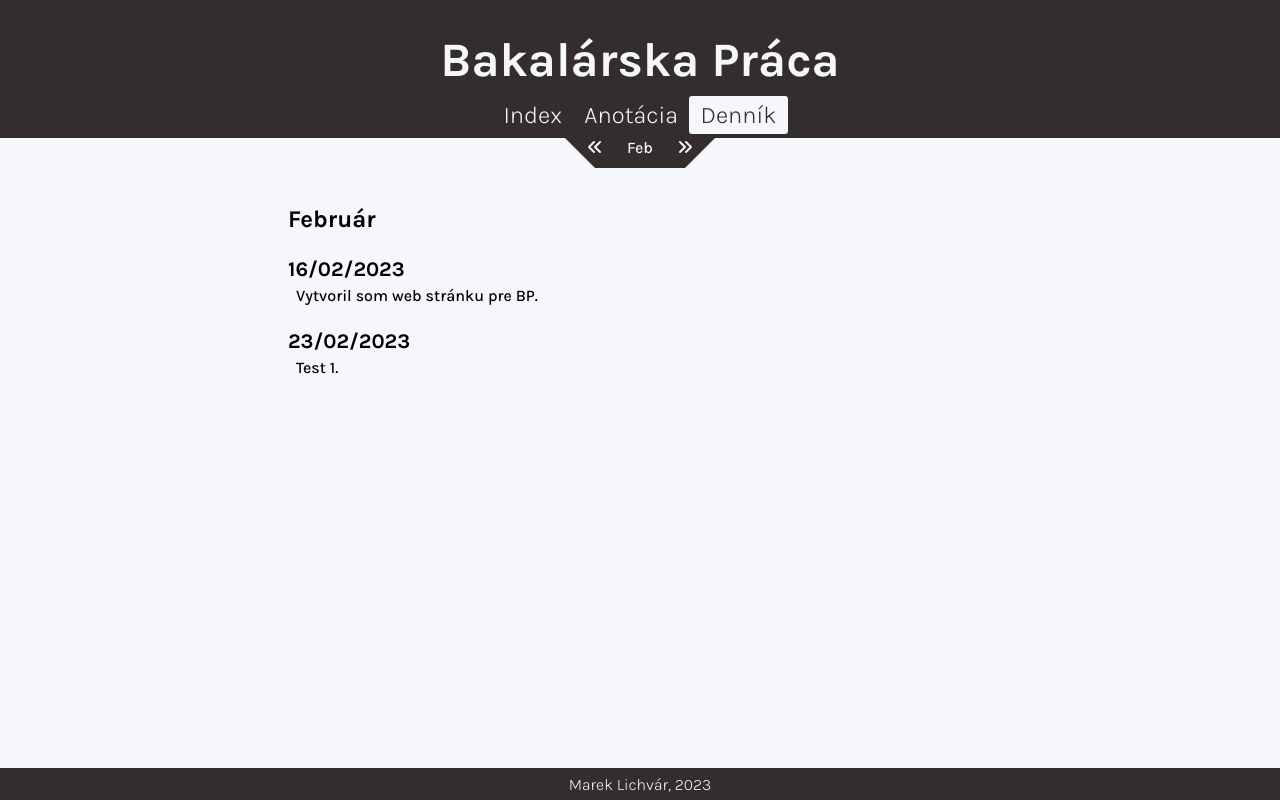
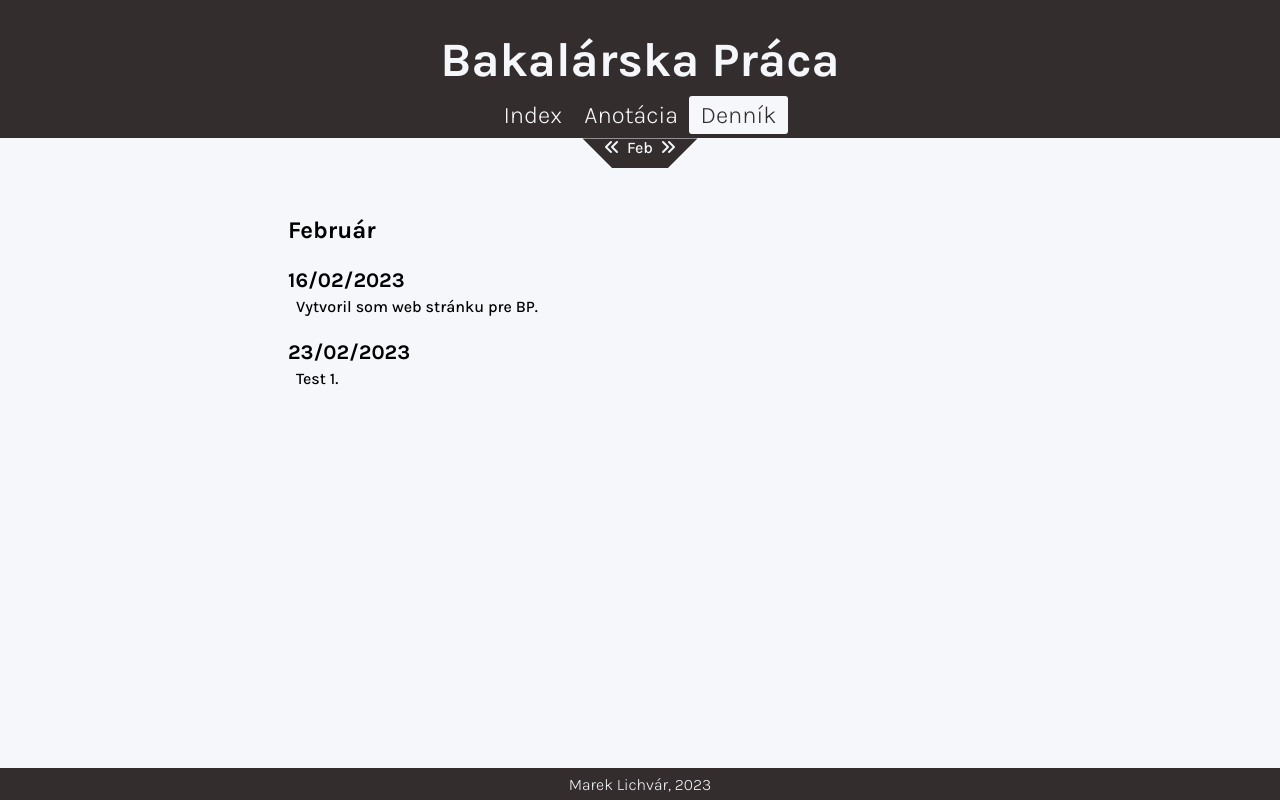
Before and after one commit to sinthoras50/bachelors_app, a React (Create React App) app: page /diary in a window 1280 px wide. Built offline with nearby package versions, Linux system fonts and the light colour scheme.

Commit message:
Improved diary controls

```diff
--- a/package.json
+++ b/package.json
@@ -12,6 +12,7 @@
     "react-dom": "^18.2.0",
     "react-router-dom": "^6.8.1",
     "react-scripts": "5.0.1",
+    "react-use-dimensions": "^1.2.1",
     "sass": "^1.58.1",
     "web-vitals": "^2.1.4"
   },
--- a/src/components/diary/Diary.js
+++ b/src/components/diary/Diary.js
@@ -47,7 +47,7 @@ export default function Diary() {
         animate={{ opacity: '100%' }}
         exit={{ opacity: '0%' }}
       >
-        Zatiaľ žiaden záznam.
+        Žiaden záznam.
       </motion.p>
     );
   }
@@ -56,7 +56,7 @@ export default function Diary() {
     <>
       <motion.div
         initial={{ opacity: '0%' }}
-        animate={{ opacity: '100%' }}
+        animate={{ opacity: '100%', transition: { delay: 0.3 } }}
         exit={{ opacity: '0%', transition: { duration: 0.2 } }}
       >
         <MonthSelector
--- a/src/components/diary/MonthSelector.js
+++ b/src/components/diary/MonthSelector.js
@@ -1,32 +1,136 @@
 import styles from './MonthSelector.module.scss';
+import { motion, useCycle } from 'framer-motion';
+import { useRef, useEffect, useState } from 'react';
+
+const variants = {
+  none: {
+    opacity: 0,
+    clipPath: `polygon(50% 0, 50% 0, 50% 0, 50% 0)`,
+    transition: {
+      duration: 0.01,
+    },
+  },
+  open: (dimens) => ({
+    clipPath: `polygon(${dimens.x}px 0px, ${dimens.x + dimens.width}px 0px, ${
+      dimens.x + dimens.width - 30
+    }px ${dimens.height}px, ${dimens.x + 30}px ${dimens.height}px)`,
+    opacity: 1,
+    transition: {
+      type: 'spring',
+      duration: 0.3,
+    },
+  }),
+
+  closed: (dimens) => ({
+    clipPath: `polygon(${dimens.x}px 0px, ${dimens.x + dimens.width}px 0px, ${
+      dimens.x + dimens.width - 30
+    }px ${dimens.height}px, ${dimens.x + 30}px ${dimens.height}px)`,
+    opacity: 1,
+    transition: {
+      type: 'spring',
+      duration: 0.3,
+    },
+  }),
+};
 
 export default function MonthSelector({ month, setMonth, months }) {
+  const [isOpen, toggleOpen] = useCycle(false, true);
+  const containerRef = useRef(null);
+  const [{ x, y, width, height }, setBoundingRect] = useState({
+    x: 1000,
+    y: 1000,
+    width: 1000,
+    height: 1000,
+  });
+  const dimens = { x, y, width, height };
+
+  console.log(
+    `polygon(${dimens.x}px 0px, ${dimens.x + dimens.width}px 0px, ${
+      dimens.x + dimens.width - 30
+    }px ${dimens.height}px, ${dimens.x + 30}px ${dimens.height}px)`
+  );
 
   function handleClickLeft() {
     let idx = month;
-    idx = idx-1 < 0 ? months.length-1 : idx-1;
+    idx = idx - 1 < 0 ? months.length - 1 : idx - 1;
 
     setMonth(idx);
   }
 
   function handleClickRight() {
     let idx = month;
-    idx = idx+1 >= months.length ? 0 : idx+1;
+    idx = idx + 1 >= months.length ? 0 : idx + 1;
 
     setMonth(idx);
   }
 
+  function handleClickCenter(event, idx) {
+    if (isOpen) {
+      setMonth(idx);
+    }
+
+    toggleOpen();
+  }
+
+  useEffect(() => {
+    setBoundingRect(containerRef.current.getBoundingClientRect());
+  }, [isOpen]);
+
+  useEffect(() => {
+    setBoundingRect(containerRef.current.getBoundingClientRect());
+
+    const listener = () => {
+      setBoundingRect(containerRef.current.getBoundingClientRect());
+    };
+
+    window.addEventListener('resize', listener);
+
+    return () => window.removeEventListener('resize', listener);
+  }, [containerRef]);
+
   return (
-    <div className={styles['month-selector']}>
-      <div className={styles['controls']}>
-        <div className={styles['background']}></div>
+    <motion.div
+      className={styles['month-selector']}
+      custom={dimens}
+      initial={'none'}
+      exit={{ opacity: 0 }}
+      animate={isOpen ? 'open' : 'closed'}
+      variants={variants}
+    >
+      <div
+        ref={containerRef}
+        className={styles['controls']}
+      >
+        {/* <div className={styles['background']}></div> */}
         <span>
           <i
             className={`${styles['arrows']} fa-solid fa-angles-left`}
             onClick={handleClickLeft}
           ></i>
         </span>
-        <span>{months[month].slice(0, 3)}</span>
+
+        <ul className={styles['months']}>
+          {isOpen ? (
+            months.map((m, i) => (
+              <motion.li
+                key={`month-${i}`}
+                className={month === i ? styles['selected'] : ''}
+                onClick={e => handleClickCenter(e, i)}
+                whileHover={{ scale: 1.2, transition: { duration: 0.3 } }}
+              >
+                {m.slice(0, 3)}
+              </motion.li>
+            ))
+          ) : (
+            <motion.li
+              onClick={e => handleClickCenter(e, month)}
+              whileHover={{ scale: 1.2, transition: { duration: 0.3 } }}
+            >
+              {months[month].slice(0, 3)}
+            </motion.li>
+          )}
+        </ul>
+
         <span>
           <i
             className={`${styles['arrows']} fa-solid fa-angles-right`}
@@ -34,6 +138,6 @@ export default function MonthSelector({ month, setMonth, months }) {
           ></i>
         </span>
       </div>
-    </div>
+    </motion.div>
   );
 }
--- a/src/components/diary/MonthSelector.module.scss
+++ b/src/components/diary/MonthSelector.module.scss
@@ -3,26 +3,36 @@
 .month-selector {
   margin: 0 auto;
   display: flex;
+  height: 30px;
   justify-content: center;
+  background: var(--secondary);
 
   .controls {
     position: relative;
-    width: 150px;
+    // width: 150px;
+    padding: 0 25px;
     display: flex;
     justify-content: space-evenly;
-
     .arrows {
       cursor: pointer;
     }
 
-    span {
+    span, .months {
       z-index: 1;
       color: var(--primary);
       text-align: center;
     }
 
-    span:nth-child(3) {
+    .months {
+      padding: 0;
+      margin: 0;
+    }
+
+    .months > li {
+      display: inline-block;
       width: 30px;
+      margin: 0 5px;
+      cursor: pointer;
     }
 
     .background {
--- a/src/components/header/Header.js
+++ b/src/components/header/Header.js
@@ -1,5 +1,6 @@
 import styles from './Header.module.scss';
 import { NavLink, useLocation } from 'react-router-dom';
+import { AnimatePresence, motion } from 'framer-motion';
 
 export default function Header() {
 
@@ -14,21 +15,21 @@ export default function Header() {
           state={{ prevPath: pathname }}
           className={({ isActive }) => (isActive ? styles['selected'] : '')}
         >
-          <h5>Index</h5>
+          <motion.h5>Index</motion.h5>
         </NavLink>
         <NavLink
           to='/annotation'
           state={{ prevPath: pathname }}
           className={({ isActive }) => (isActive ? styles['selected'] : '')}
         >
-          <h5>Anotácia</h5>
+          <motion.h5>Anotácia</motion.h5>
         </NavLink>
         <NavLink
           to='/diary'
           state={{ prevPath: pathname }}
           className={({ isActive }) => (isActive ? styles['selected'] : '')}
         >
-          <h5>Denník</h5>
+          <motion.h5>Denník</motion.h5>
         </NavLink>
       </nav>
     </header>
```
Also changed, not shown: 1 other file (tests, documents, lock files or other folders).
